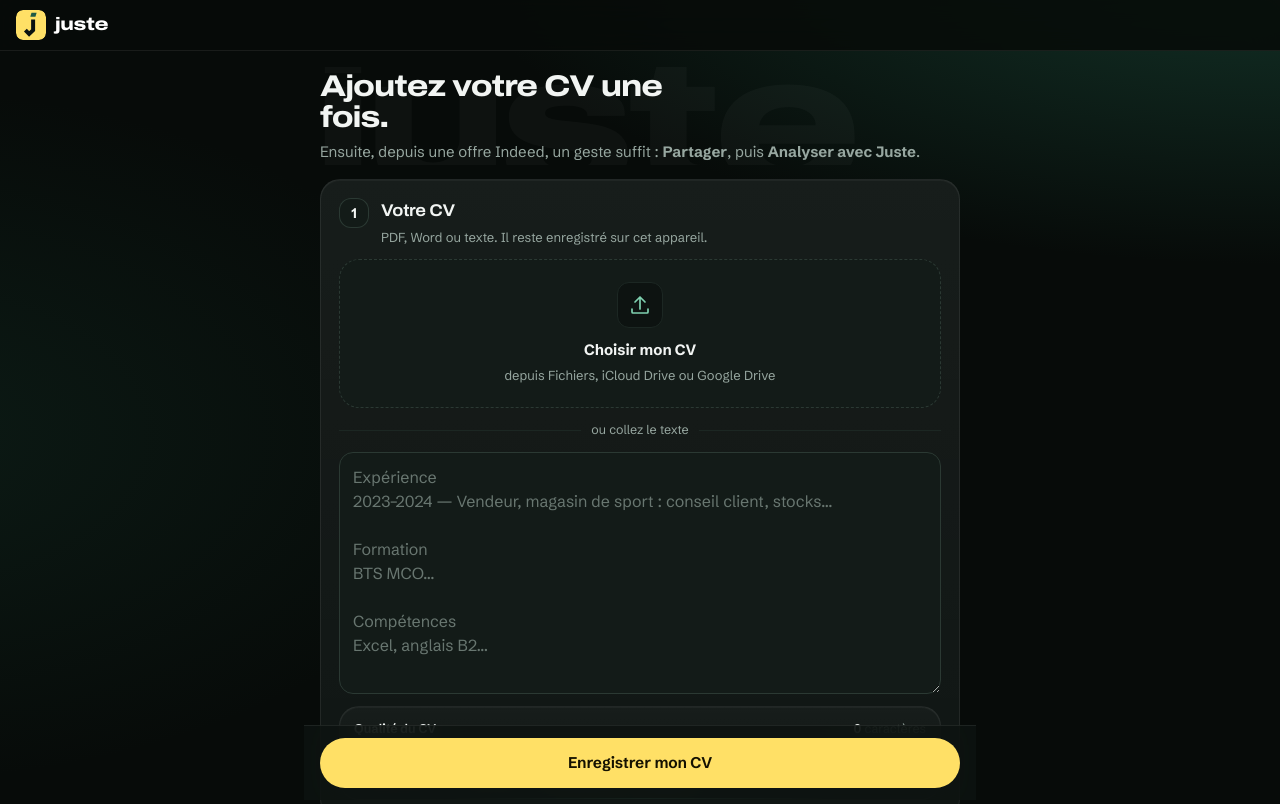
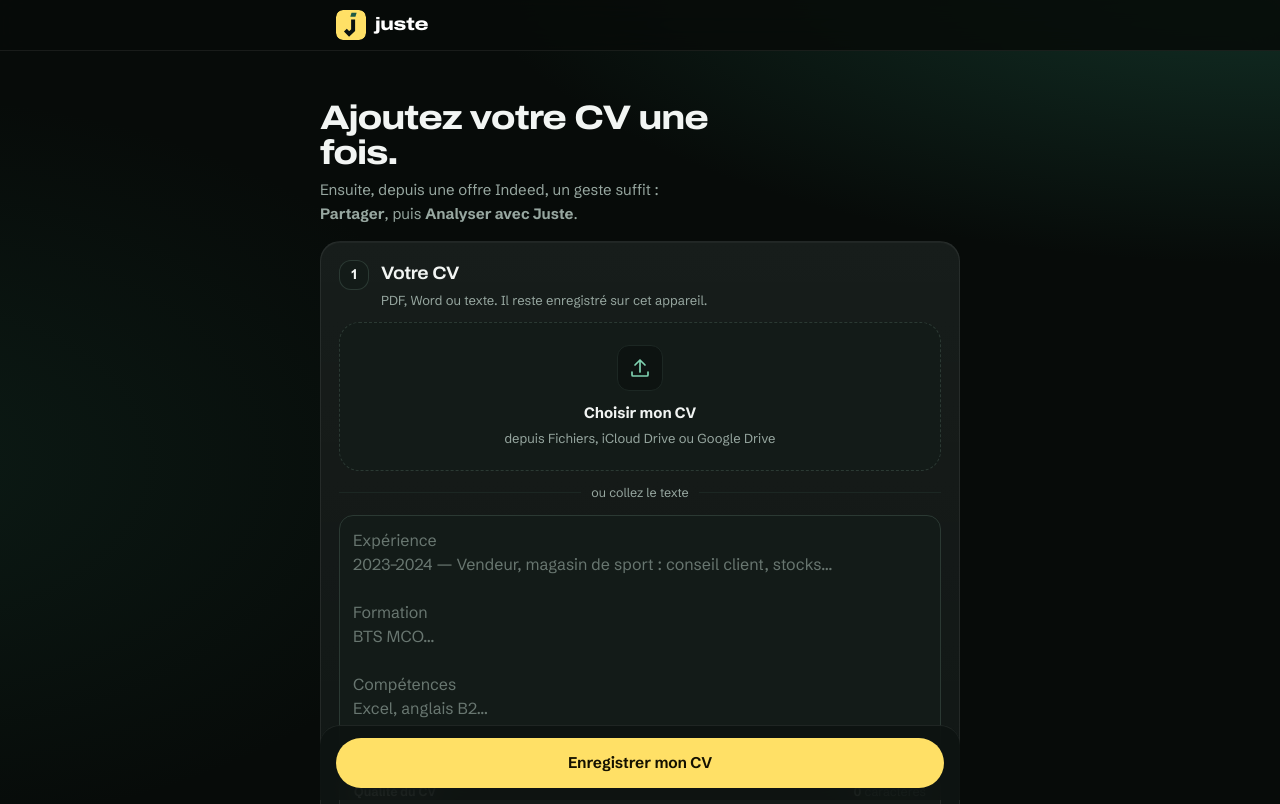
Before and after one commit to JUSTE96/juste-site, a plain HTML site: page app/index.html in a window 1280 px wide. Shown: the top 804 px of the page. Drawn offline with Linux system fonts and the light colour scheme.

Commit message:
Appli web : titre sans filigrane, en-tête aligné

```diff
--- /dev/null
+++ b/app/app-finitions.css
@@ -0,0 +1,21 @@
+/* Juste — finitions propres à l'appli web (chargée en dernier, après shared/nocturne.css). */
+
+/* Pas de nom en filigrane derrière les titres : il chevauchait le texte. */
+.hero::before, .hero-empty::before, .ob-hero::before { content: none !important; }
+
+/* Titre d'ouverture plus aéré */
+.hero h1 { font-size: clamp(26px, 6.6vw, 34px); line-height: 1.12; margin: 14px 0 8px; max-width: 16ch; }
+.hero p { font-size: 15px; line-height: 1.55; color: var(--texte-2); max-width: 38ch; }
+
+/* Sur grand écran, l'en-tête s'aligne sur la colonne de contenu */
+@media (min-width: 700px) {
+  .top { padding-left: max(16px, calc((100vw - 640px) / 2 + 16px)) !important; padding-right: max(16px, calc((100vw - 640px) / 2 + 16px)) !important; }
+  main { padding-top: 32px; }
+}
+
+/* Cartes : un peu plus d'air entre les blocs */
+#v-setup > .card + .card { margin-top: 14px; }
+.card-head h2 { font-size: 18px; }
+
+/* Barre d'enregistrement : même largeur que les cartes */
+.sticky-bar { margin-left: 0 !important; margin-right: 0 !important; border-radius: 20px 20px 0 0; }
--- a/app/index.html
+++ b/app/index.html
@@ -17,6 +17,7 @@
   <link rel="stylesheet" href="shared/brand.css" />
   <link rel="stylesheet" href="app-brand.css" />
   <link rel="stylesheet" href="shared/nocturne.css" />
+  <link rel="stylesheet" href="app-finitions.css" />
   <script src="config.js"></script>
 </head>
 <body>
```
